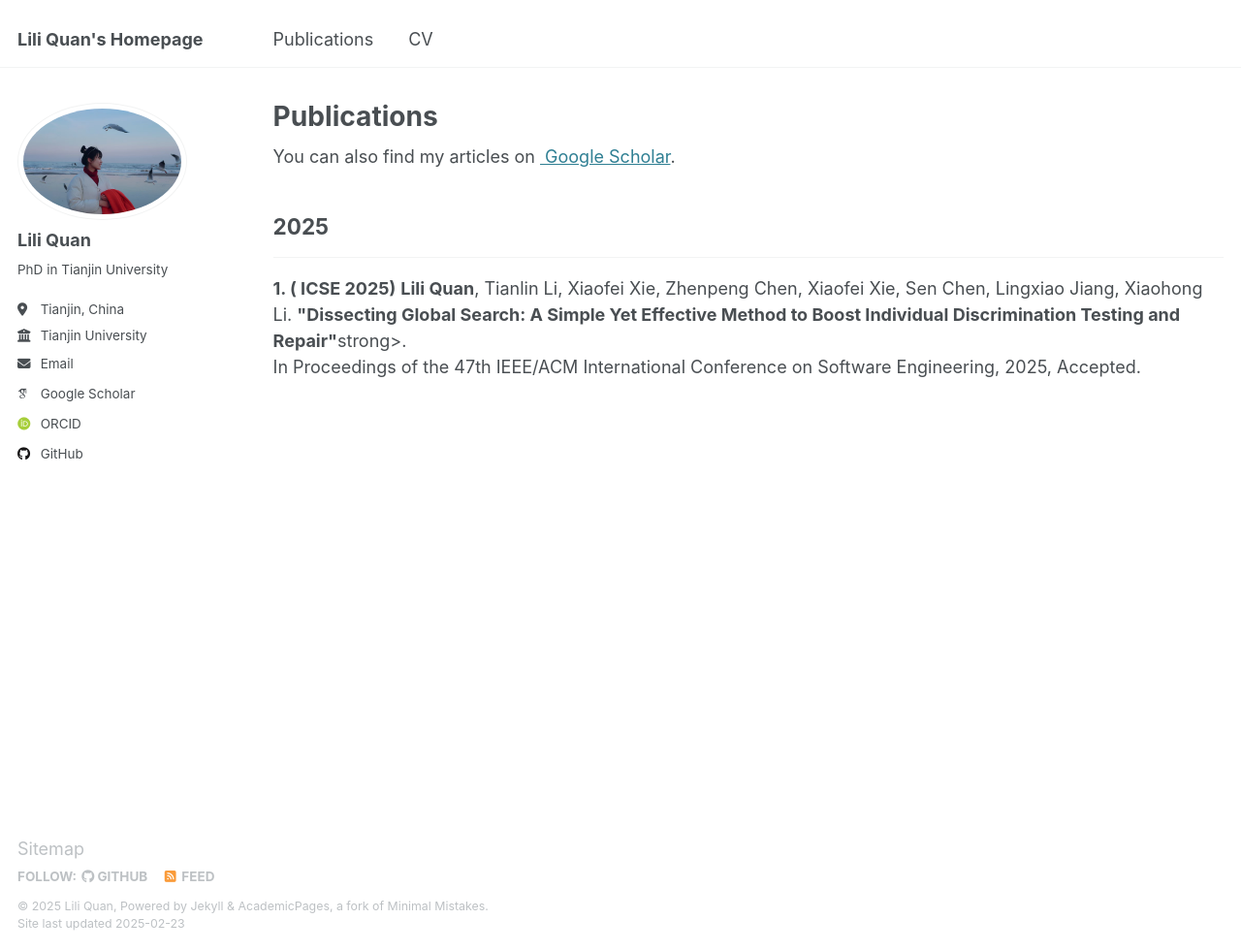
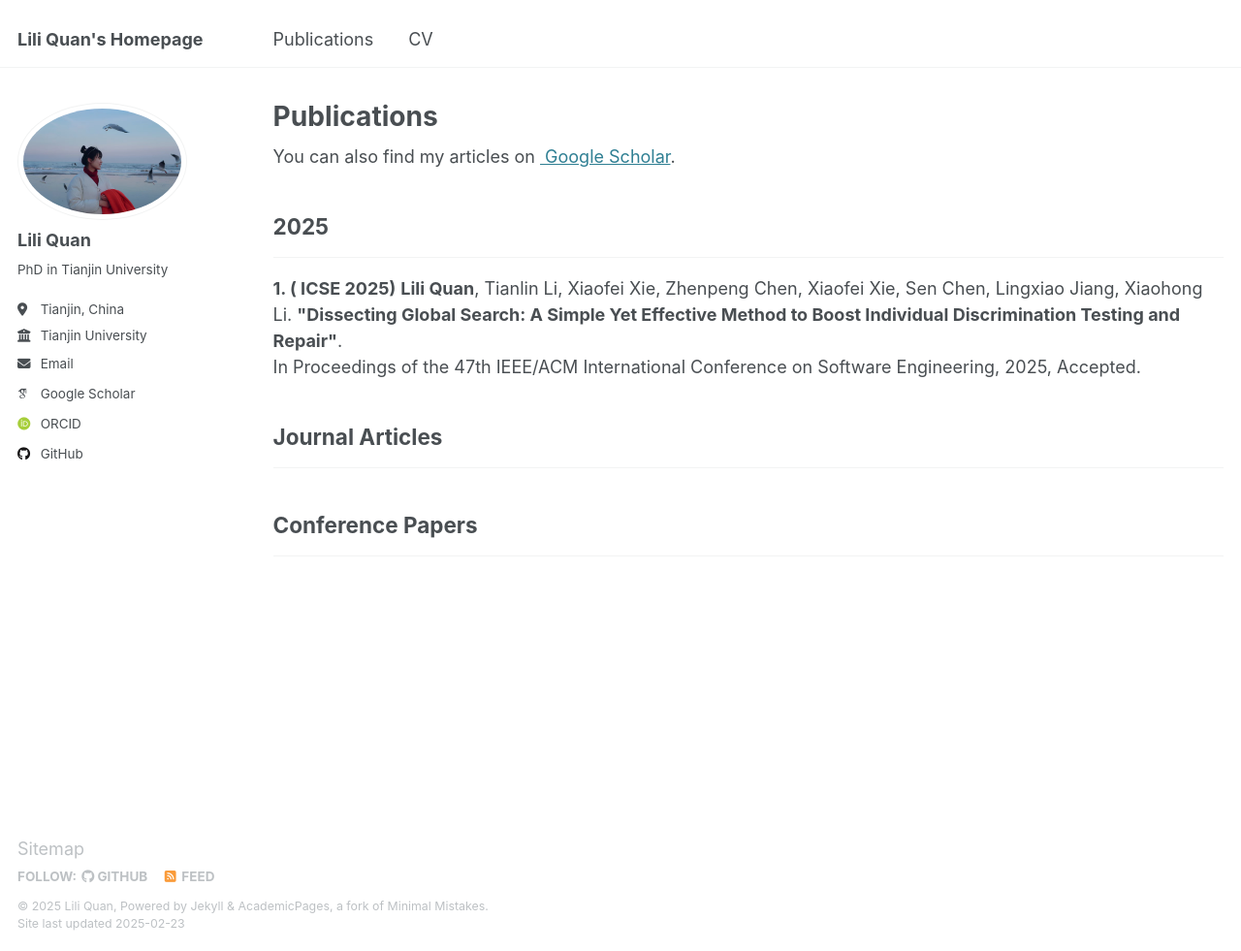
Before and after one commit to liliquan0118/liliquan0118.github.io, a Jekyll site: the page built from _pages/publications.html, in a window 1280 px wide and 981 px high. Shown: the whole window at 97% size. Built offline with Jekyll 4.4.1, drawn with Linux system fonts in a browser that asks for light colours; some web fonts are replaced.

Commit message:
Update publications.html

```diff
--- a/_pages/publications.html
+++ b/_pages/publications.html
@@ -35,8 +35,24 @@ author_profile: true
 <h2>2025</h2>
 <hr />
     <div class="publication-entry">
-      <p><strong>1. ( ICSE 2025)</strong> <strong>Lili Quan</strong>, Tianlin Li, Xiaofei Xie, Zhenpeng Chen, Xiaofei Xie, Sen Chen, Lingxiao Jiang, Xiaohong Li. <strong>"Dissecting Global Search: A Simple Yet Effective Method to Boost Individual Discrimination Testing and Repair"</strong>strong>.<br> In Proceedings of the 47th IEEE/ACM International Conference on Software Engineering, 2025, Accepted. <br></p>
+      <p><strong>1. ( ICSE 2025)</strong> <strong>Lili Quan</strong>, Tianlin Li, Xiaofei Xie, Zhenpeng Chen, Xiaofei Xie, Sen Chen, Lingxiao Jiang, Xiaohong Li. <strong>"Dissecting Global Search: A Simple Yet Effective Method to Boost Individual Discrimination Testing and Repair"</strong>.<br> In Proceedings of the 47th IEEE/ACM International Conference on Software Engineering, 2025, Accepted. <br></p>
     </div>
+
+{% if site.publication_category %}
+  {% for category in site.publication_category  %}
+    {% assign title_shown = false %}
+    {% for post in site.publications reversed %}
+      {% if post.category != category[0] %}
+        {% continue %}
+      {% endif %}
+      {% unless title_shown %}
+        <h2>{{ category[1].title }}</h2><hr />
+        {% assign title_shown = true %}
+      {% endunless %}
+    {% endfor %}
+  {% endfor %}
+{% endif %}
+
 {% for post in site.publications reversed %}
 <!--   {% if post.year == "2025" %} -->
     <div class="publication-entry">
```
